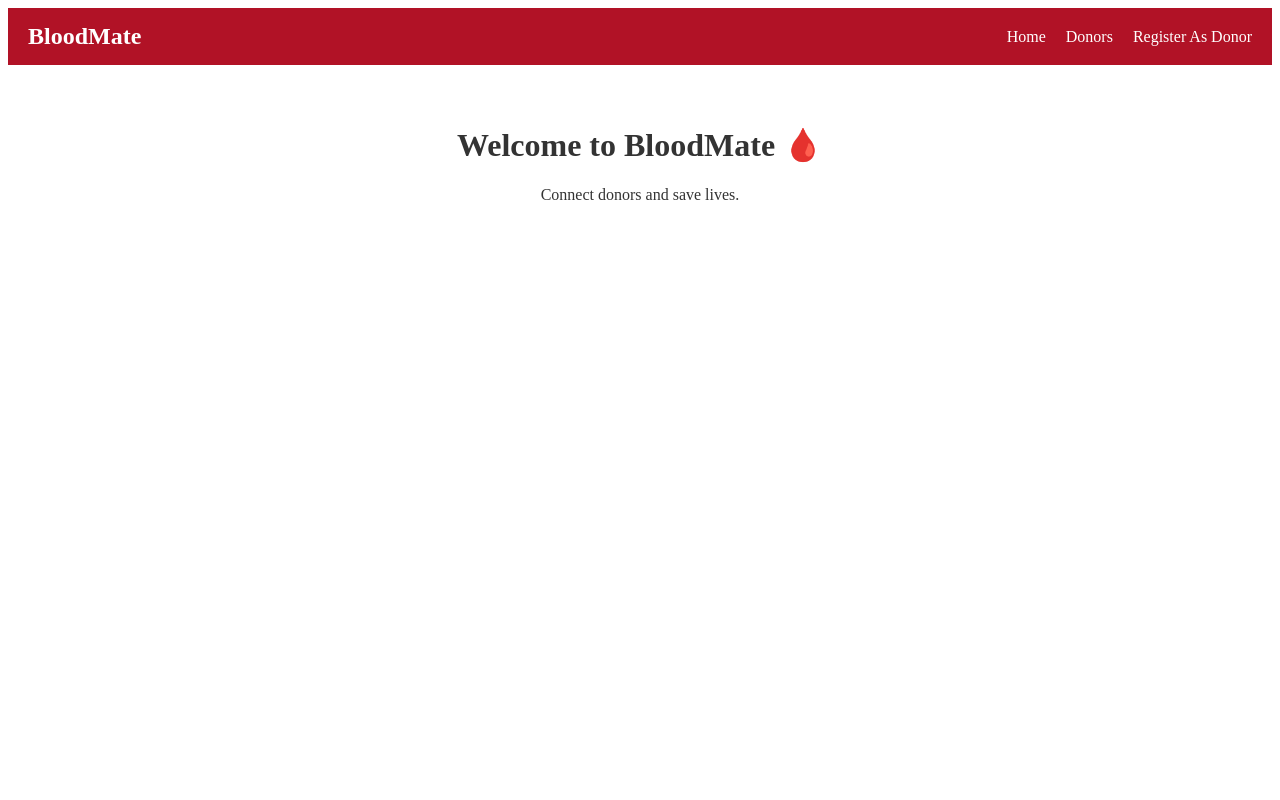
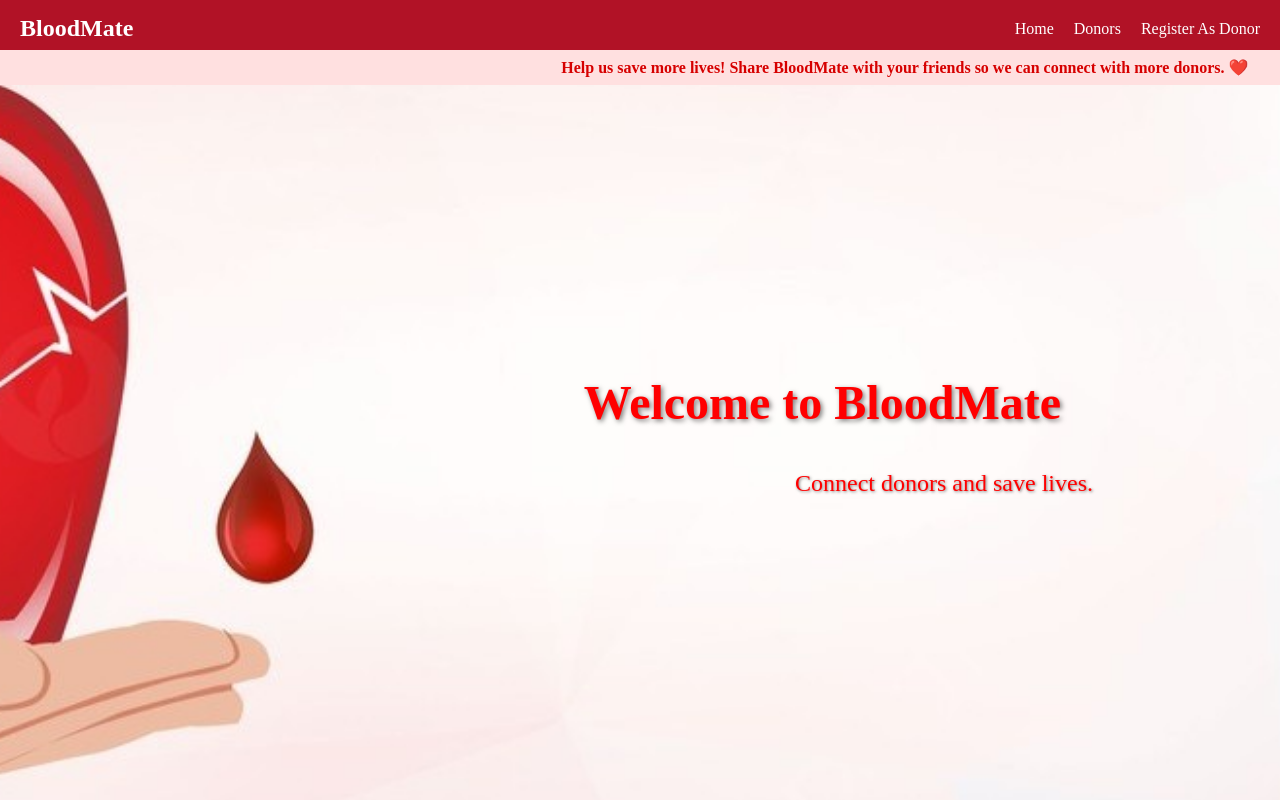
Before and after one commit to nagacharankumarreddy/blood-mate, a React (Vite) app: page /#/ in a window 1280 px wide. Built offline with nearby package versions, Linux system fonts and the light colour scheme; no server answers.

Commit message:
backgroung added for home page

```diff
--- /dev/null
+++ b/src/App.css
@@ -0,0 +1,7 @@
+html,
+body {
+  margin: 0;
+  padding: 0;
+  overflow-x: hidden;
+  height: 100%;
+}
--- a/src/App.jsx
+++ b/src/App.jsx
@@ -3,7 +3,9 @@ import React, { useEffect, useState } from "react";
 import { Route, Routes } from "react-router-dom";
 import { ToastContainer, toast } from "react-toastify";
 import "react-toastify/dist/ReactToastify.css";
+import "./App.css";
 import Navbar from "./components/Navbar";
+import ScrollingBanner from "./components/ScrollingBanner";
 import Donors from "./pages/Donors";
 import Home from "./pages/Home";
 import RegisterDonor from "./pages/RegisterDonor";
@@ -42,6 +44,7 @@ function App() {
   return (
     <>
       <Navbar />
+      <ScrollingBanner />
       <Routes>
         <Route path="/" element={<Home />} />
         <Route
--- a/src/components/Navbar.css
+++ b/src/components/Navbar.css
@@ -1,12 +1,19 @@
+/* Make Navbar Fixed at the top */
 .navbar {
-    display: flex;
-    flex-direction: row;
+  position: fixed;
+  top: 0;
+  left: 0;
+  right: 0;
   background-color: #b11226;
   padding: 15px 20px;
   color: white;
+  display: flex;
+  flex-direction: row;
   justify-content: space-between;
   align-items: center;
   flex-wrap: wrap;
+  z-index: 1000;
+  margin-bottom: 60px;
 }
 
 .navbar h2 {
--- /dev/null
+++ b/src/components/ScrollingBanner.css
@@ -0,0 +1,29 @@
+.scroll-banner {
+  background-color: #ffe0e0;
+  overflow: hidden;
+  white-space: nowrap;
+  padding: 0.5rem 0;
+  position: fixed;
+  top: 50px;
+  left: 0;
+  right: 0;
+  z-index: 1000;
+}
+
+.scroll-text {
+  display: inline-block;
+  padding-left: 100%;
+  animation: scroll-text 15s linear infinite;
+  font-weight: bold;
+  color: #d60000;
+  font-size: 1rem;
+}
+
+@keyframes scroll-text {
+  0% {
+    transform: translateX(0%);
+  }
+  100% {
+    transform: translateX(-100%);
+  }
+}
--- /dev/null
+++ b/src/components/ScrollingBanner.jsx
@@ -0,0 +1,14 @@
+import "./ScrollingBanner.css";
+
+const ScrollingBanner = () => {
+  return (
+    <div className="scroll-banner">
+      <div className="scroll-text">
+        Help us save more lives! Share BloodMate with your friends so we can
+        connect with more donors. ❤️
+      </div>
+    </div>
+  );
+};
+
+export default ScrollingBanner;
--- a/src/pages/Home.css
+++ b/src/pages/Home.css
@@ -1,11 +1,31 @@
 .home-container {
-    padding: 40px;
-    text-align: center;
-    color: #333;
-  }
+  background-image: url("../assets/bg.jpg");
+  background-size: cover;
+  background-position: center;
+  background-repeat: no-repeat;
+  color: #ffffff;
+  min-height: 100vh;
+  height: 100%;
+  display: flex;
+  flex-direction: column;
+  justify-content: center;
+  align-items: center;
+  padding: 2rem;
+  text-align: center;
+}
 
-  @media (max-width: 600px) {
-    .home-container {
-      padding: 20px;
-    }
-  }
+.home-container h1 {
+  padding-left: 30%;
+  font-size: 3rem;
+  margin-bottom: 1rem;
+  text-shadow: 2px 2px 5px rgba(0, 0, 0, 0.5);
+  color: red;
+}
+
+.home-container p {
+  padding-left: 50%;
+  font-size: 1.5rem;
+  font-weight: 500;
+  color: red;
+  text-shadow: 1px 1px 3px rgba(0, 0, 0, 0.5);
+}
--- a/src/pages/Home.jsx
+++ b/src/pages/Home.jsx
@@ -4,7 +4,7 @@ import "./Home.css";
 const Home = () => {
   return (
     <div className="home-container">
-      <h1>Welcome to BloodMate 🩸</h1>
+      <h1>Welcome to BloodMate</h1>
       <p>Connect donors and save lives.</p>
     </div>
   );
```
Also changed, not shown: src/assets/bg.jpg (added). Lines whose indentation alone changed are shown as unchanged.
